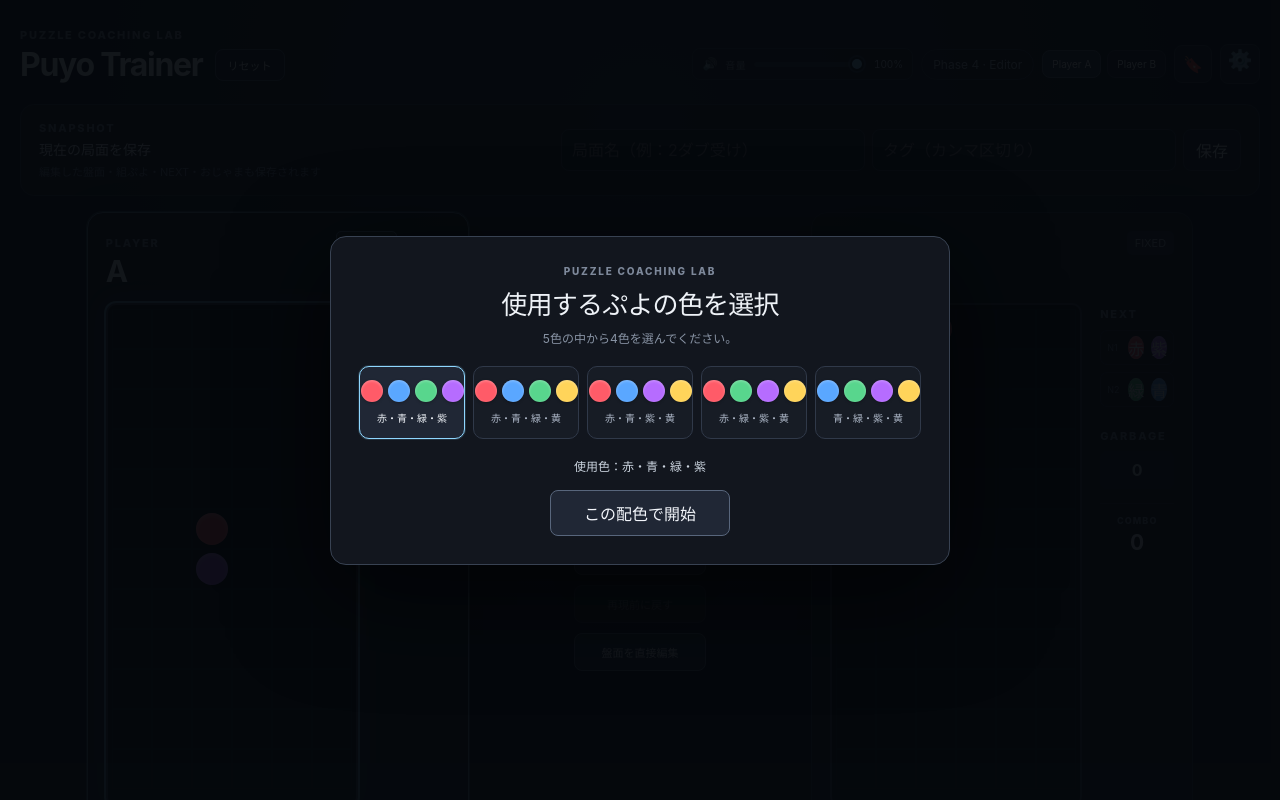
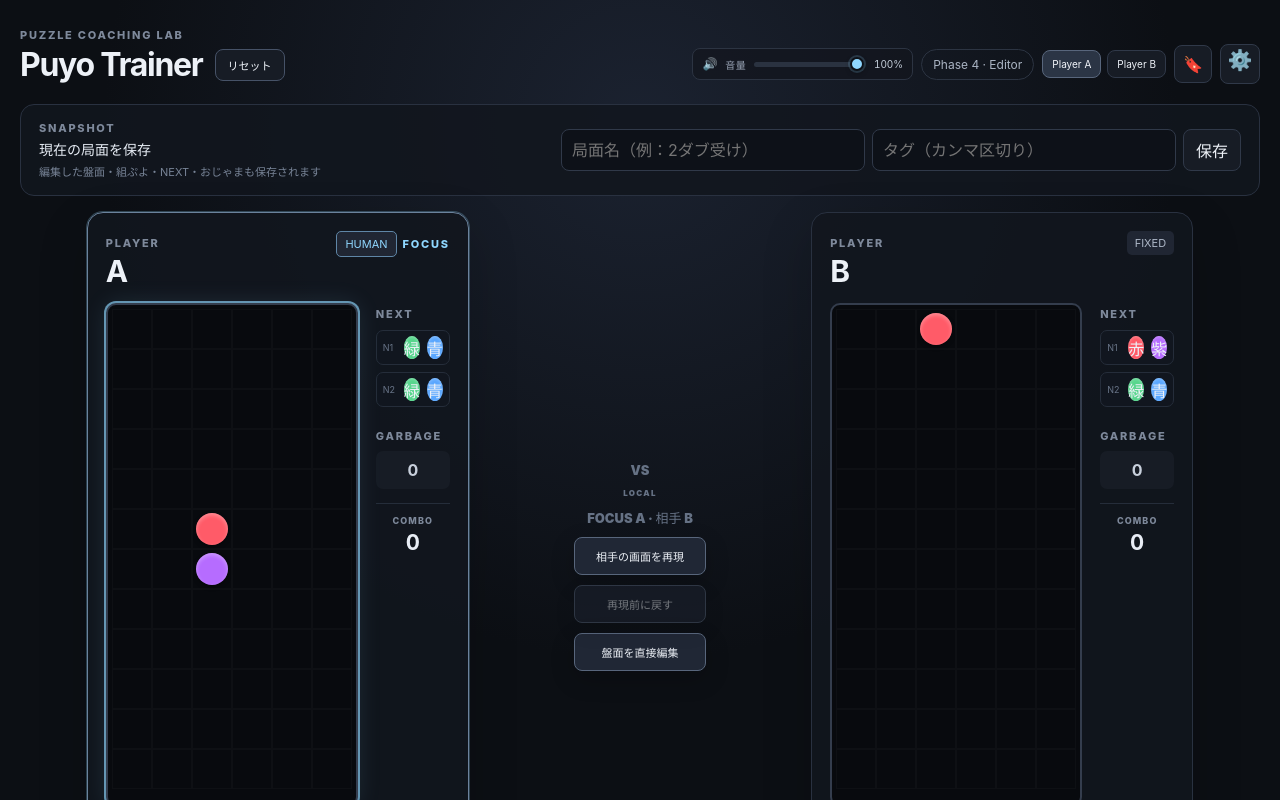
Before and after one commit to doming0202/Puyo-trainer, a React (Vite) app: page / in a window 1280 px wide. Shown: the top 800 px of the page. Built offline with nearby package versions, Linux system fonts and the light colour scheme.

Commit message:
Rollback startup palette changes to stable pre-modal state

```diff
--- a/src/components/PaletteStartModal.css
+++ /dev/null
@@ -1,7 +0,0 @@
-.palette-start-backdrop{position:fixed;inset:0;z-index:10000;display:grid;place-items:center;padding:24px;background:rgba(5,8,12,.94)}
-.palette-start-modal{width:min(620px,100%);padding:28px;background:#12161e;border:1px solid #384252;border-radius:16px;box-shadow:0 30px 100px rgba(0,0,0,.6);text-align:center}
-.palette-start-eyebrow{color:#7e899b;font-size:10px;font-weight:800;letter-spacing:.18em}.palette-start-modal h1{margin:7px 0 0;color:#eef2f7;font-size:26px;letter-spacing:-.03em}.palette-start-description{margin:8px 0 20px;color:#8994a5;font-size:12px}
-.palette-start-options{display:grid;grid-template-columns:repeat(5,minmax(0,1fr));gap:8px}.palette-start-option{display:flex;flex-direction:column;align-items:center;justify-content:center;gap:8px;min-width:0;padding:13px 6px;background:#171c25;border:1px solid #303949;border-radius:10px;color:#aeb8c8;font-size:10px}.palette-start-option:hover{background:#202735;border-color:#465267}.palette-start-option.selected{background:#202735;border-color:#8fd7ff;color:#eef2f7;box-shadow:0 0 0 1px rgba(143,215,255,.15)}
-.palette-start-dots{display:flex;gap:5px}.palette-start-dot{width:22px;height:22px;border-radius:50%;box-shadow:inset 0 1px 3px rgba(255,255,255,.3),0 1px 3px rgba(0,0,0,.25)}
-.palette-start-selected{margin-top:18px;color:#cbd4df;font-size:12px}.palette-start-button{margin-top:16px;min-width:180px;padding:10px 16px;font-weight:800;color:#f2f5fa;background:#202735;border-color:#58667c}.palette-start-button:hover{background:#2b3545;border-color:#71809a}
-@media(max-width:640px){.palette-start-backdrop{padding:12px}.palette-start-modal{padding:20px}.palette-start-options{grid-template-columns:repeat(2,minmax(0,1fr))}}
--- a/src/components/PaletteStartModal.tsx
+++ /dev/null
@@ -1,58 +0,0 @@
-import { useState } from 'react'
-import { PALETTE_COLOR_NAMES, PALETTE_OPTIONS, loadActivePalette, saveActivePalette, type ActivePalette, type PaletteColor } from '../game/palette'
-import './PaletteStartModal.css'
-
-const PALETTE_HEX: Record<PaletteColor, string> = {
-  1: '#ff5b68',
-  2: '#5aa7ff',
-  3: '#58d68d',
-  4: '#b66cff',
-  5: '#ffd45a',
-}
-
-function samePalette(a: ActivePalette, b: ActivePalette): boolean {
-  return a.every((color, index) => color === b[index])
-}
-
-export function PaletteStartModal({ onStart }: { onStart: () => void }) {
-  const [palette, setPalette] = useState<ActivePalette>(() => loadActivePalette())
-
-  const selectPalette = (next: ActivePalette) => setPalette([...next] as ActivePalette)
-
-  const start = () => {
-    saveActivePalette(palette)
-    onStart()
-  }
-
-  return <div className="palette-start-backdrop">
-    <section className="palette-start-modal" role="dialog" aria-modal="true" aria-labelledby="palette-start-title">
-      <div className="palette-start-eyebrow">PUZZLE COACHING LAB</div>
-      <h1 id="palette-start-title">使用するぷよの色を選択</h1>
-      <p className="palette-start-description">5色の中から4色を選んでください。</p>
-
-      <div className="palette-start-options">
-        {PALETTE_OPTIONS.map((option, index) => {
-          const selected = samePalette(palette, option)
-          return <button
-            type="button"
-            key={index}
-            className={`palette-start-option ${selected ? 'selected' : ''}`}
-            onClick={() => selectPalette(option)}
-            aria-pressed={selected}
-          >
-            <span className="palette-start-dots">
-              {option.map(color => <span key={color} className="palette-start-dot" style={{ background: PALETTE_HEX[color] }} />)}
-            </span>
-            <span>{option.map(color => PALETTE_COLOR_NAMES[color]).join('・')}</span>
-          </button>
-        })}
-      </div>
-
-      <div className="palette-start-selected">
-        使用色：{palette.map(color => PALETTE_COLOR_NAMES[color]).join('・')}
-      </div>
-
-      <button type="button" className="palette-start-button" onClick={start}>この配色で開始</button>
-    </section>
-  </div>
-}
--- a/src/main.tsx
+++ b/src/main.tsx
@@ -1,28 +1,17 @@
-import { useState } from 'react'
 import './keyboard-startup-buffer'
 import './keyboard-guide'
 import './title-reset.css'
 import { StrictMode } from 'react'
 import { createRoot } from 'react-dom/client'
 import App from './App'
-import { PaletteStartModal } from './components/PaletteStartModal'
 import './volume-control'
 import './pause-overlay'
 import './timeline-controls'
 import './timeline-resume'
 import './timeline-branch'
 
-function Startup() {
-  const [started, setStarted] = useState(false)
-
-  return <>
-    <App startupPaused={!started} />
-    {!started && <PaletteStartModal onStart={() => setStarted(true)} />}
-  </>
-}
-
 createRoot(document.getElementById('root')!).render(
   <StrictMode>
-    <Startup />
+    <App />
   </StrictMode>,
 )
```
Also changed, not shown: 1 other file (tests, documents, lock files or other folders).
